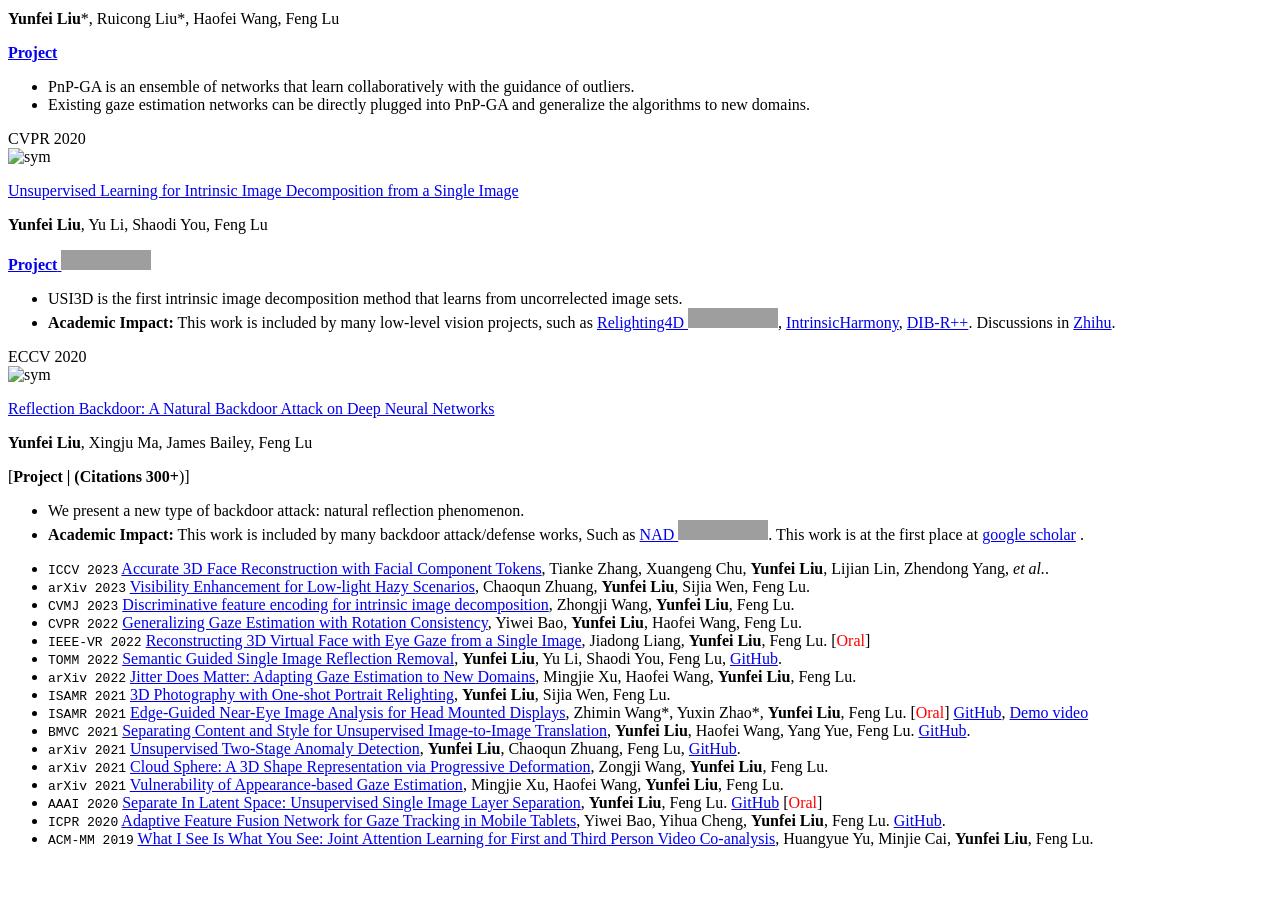
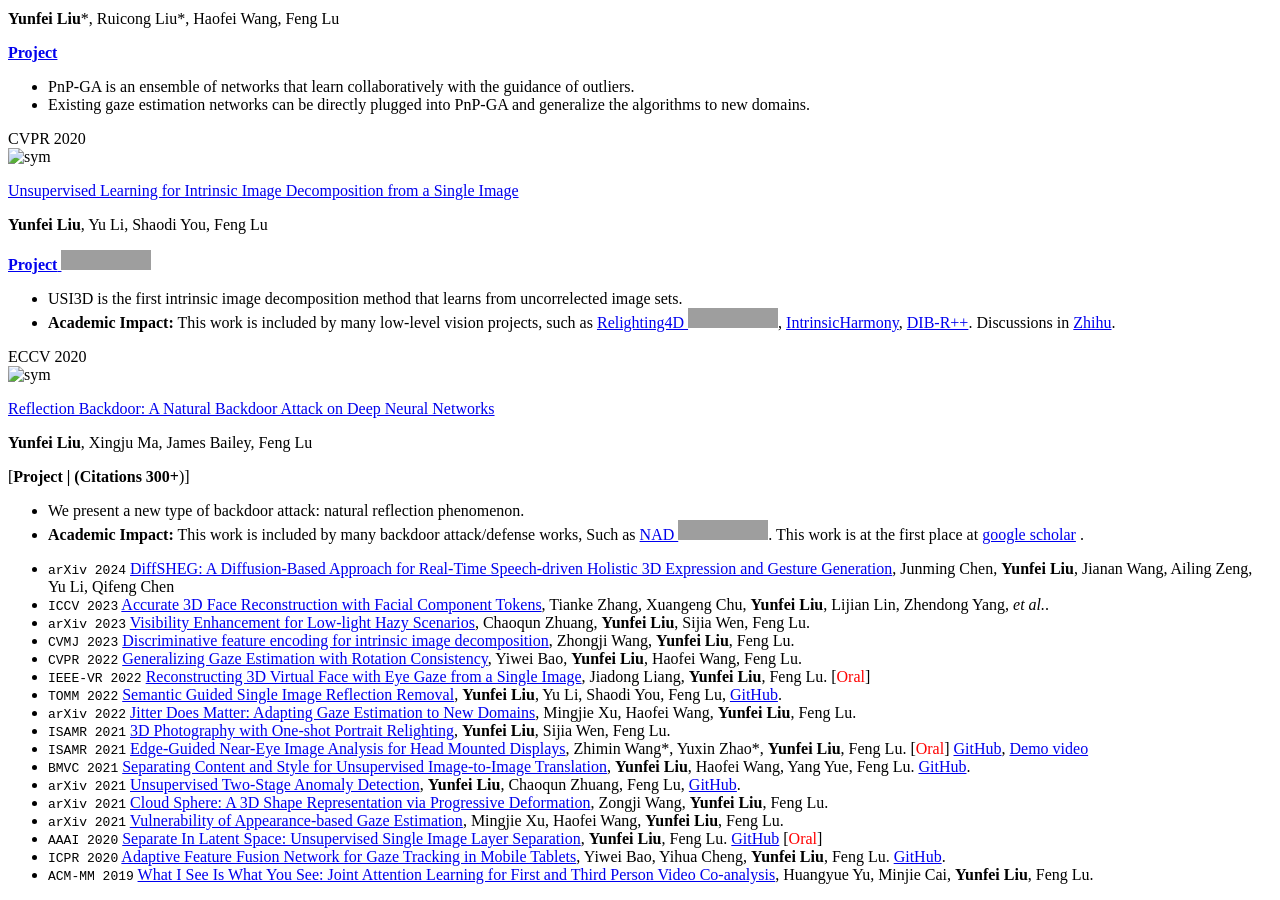
Before and after one commit to gagajian/gagajian.github.io, a Jekyll site: the page built from _pages/includes/pub.md, in a window 1280 px wide and 900 px high, scrolled down 3124 px. Built offline with Jekyll 4.4.1, drawn with Linux system fonts in a browser that asks for light colours; our own code applies the rules of GitHub Pages for plain Markdown files; before the commit the page ends 3988 px from its top, so only the background shows below that; grey boxes are pictures that could not be loaded.

Commit message:
Update pub.md

```diff
--- a/_pages/includes/pub.md
+++ b/_pages/includes/pub.md
@@ -91,6 +91,8 @@ Mingfang Zhang, **Yunfei Liu**, Feng Lu
 </div>
 </div>
 
+- `arXiv 2024` [DiffSHEG: A Diffusion-Based Approach for Real-Time Speech-driven Holistic 3D Expression and Gesture Generation](https://jeremycjm.github.io/proj/DiffSHEG), Junming Chen, **Yunfei Liu**,
+Jianan Wang, Ailing Zeng, Yu Li, Qifeng Chen
 - `ICCV 2023` [Accurate 3D Face Reconstruction with Facial Component Tokens](https://liuyunfei.net/), Tianke Zhang, Xuangeng Chu, **Yunfei Liu**, Lijian Lin, Zhendong Yang, _et al._.
 - `arXiv 2023` [Visibility Enhancement for Low-light Hazy Scenarios](https://arxiv.org/abs/2308.00591), Chaoqun Zhuang, **Yunfei Liu**, Sijia Wen, Feng Lu.
 - `CVMJ 2023` [Discriminative feature encoding for intrinsic image decomposition](https://phi-ai.buaa.edu.cn/publications/index.htm), Zhongji Wang, **Yunfei Liu**, Feng Lu.
```
